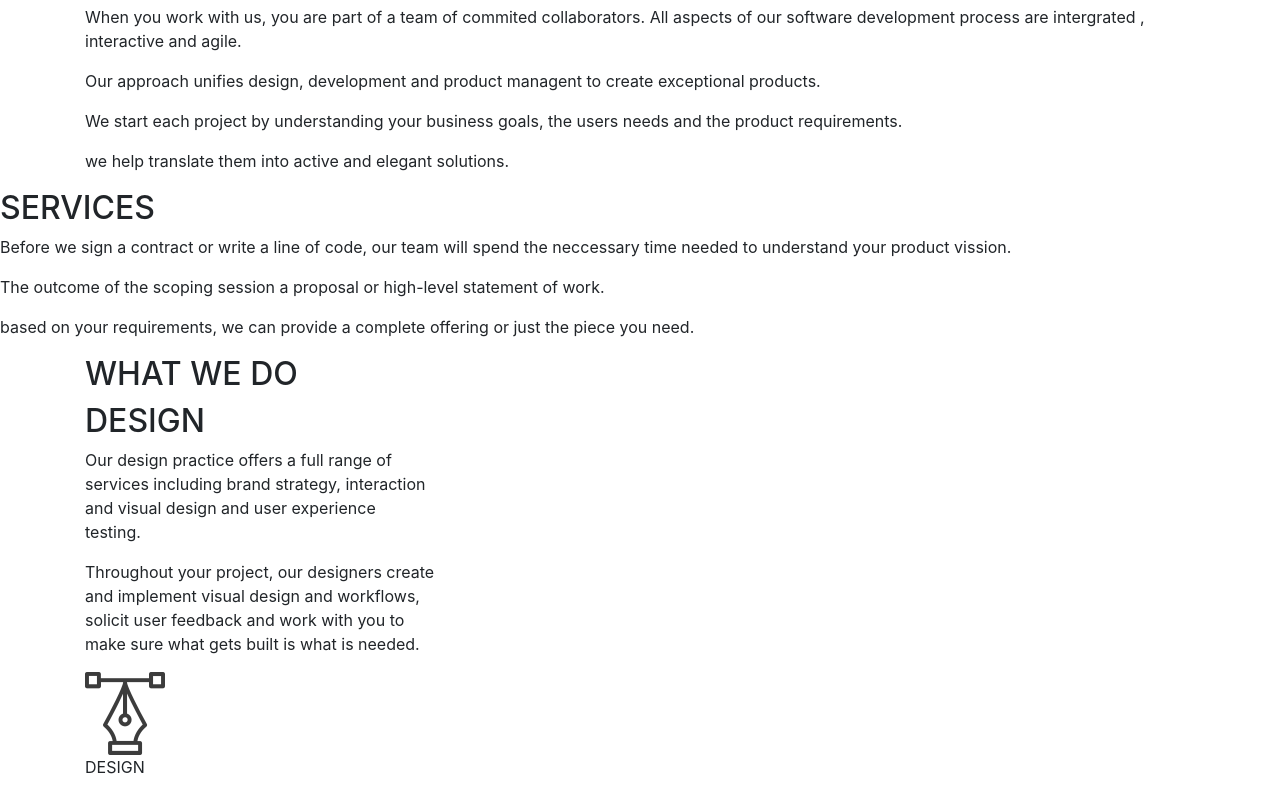
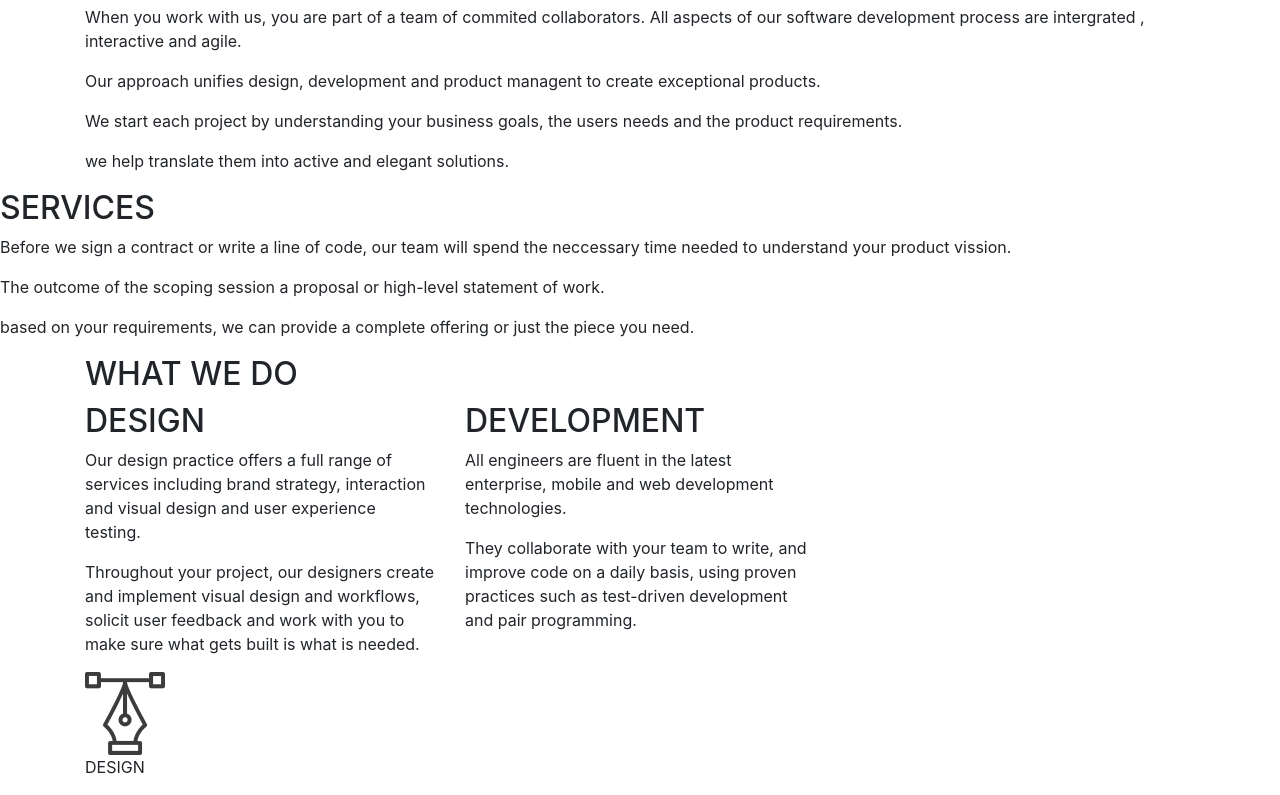
Before and after one commit to linetlucy-genchabe/delani-studio, a plain HTML site: page index.html in a window 1280 px wide. Shown: the part 745-1540 px from the top of the page. Drawn offline with nearby package versions, Linux system fonts and the light colour scheme; files whose address does not match are found by name; a web font is replaced by a local one.

Commit message:
add another column

```diff
--- a/index.html
+++ b/index.html
@@ -51,8 +51,16 @@
                     <p>DESIGN</p>
                 </div>
             </div>
+            <div class="col-md-4">
+                <div id="development">
+                    <h2 class="title">DEVELOPMENT</h2>
+                    <p>All engineers are fluent in the latest enterprise, mobile and web development technologies.</p>
+                    <p>They collaborate with your team to write, and improve code on a daily basis, using proven practices such as test-driven development and pair programming.</p>
+                </div>
+            </div>
+        </div>
 
-            <script src="js/scripts.js"></script>
+        <script src="js/scripts.js"></script>
 </body>
 
 </html>
```
